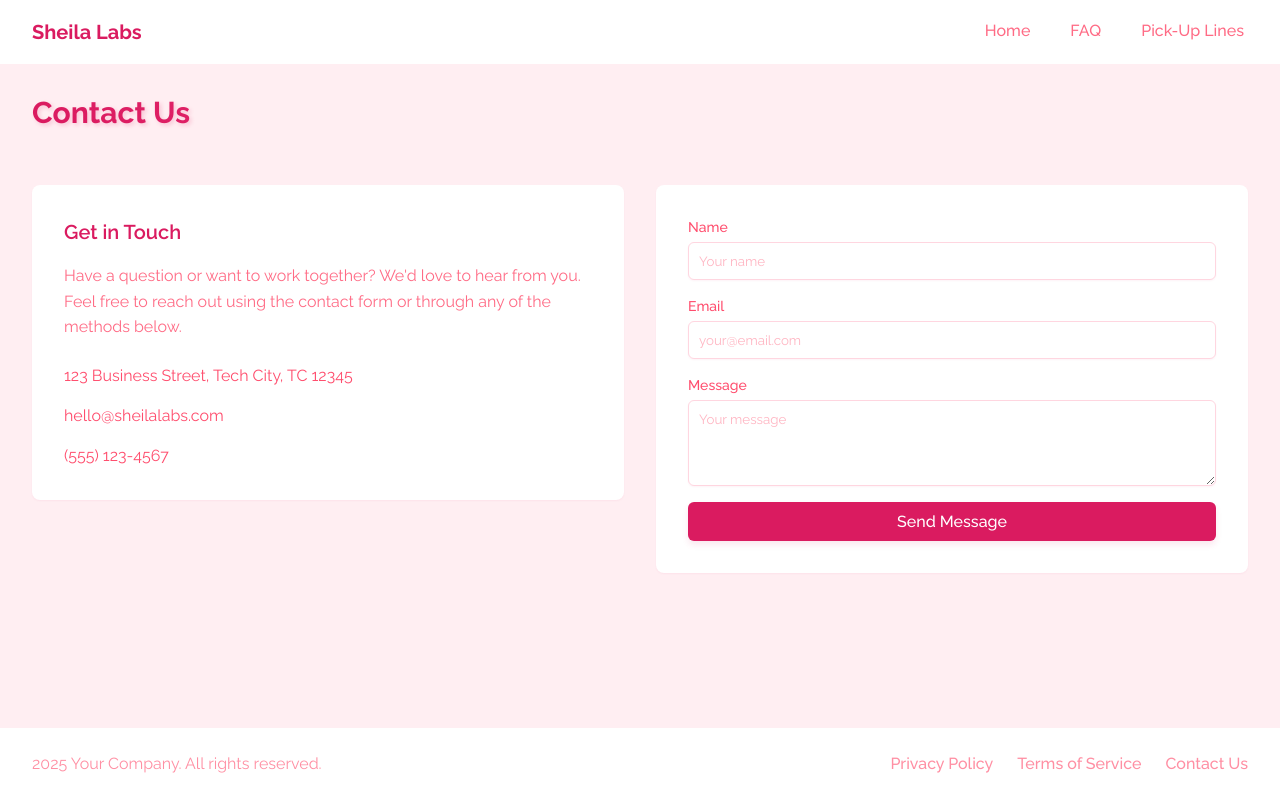
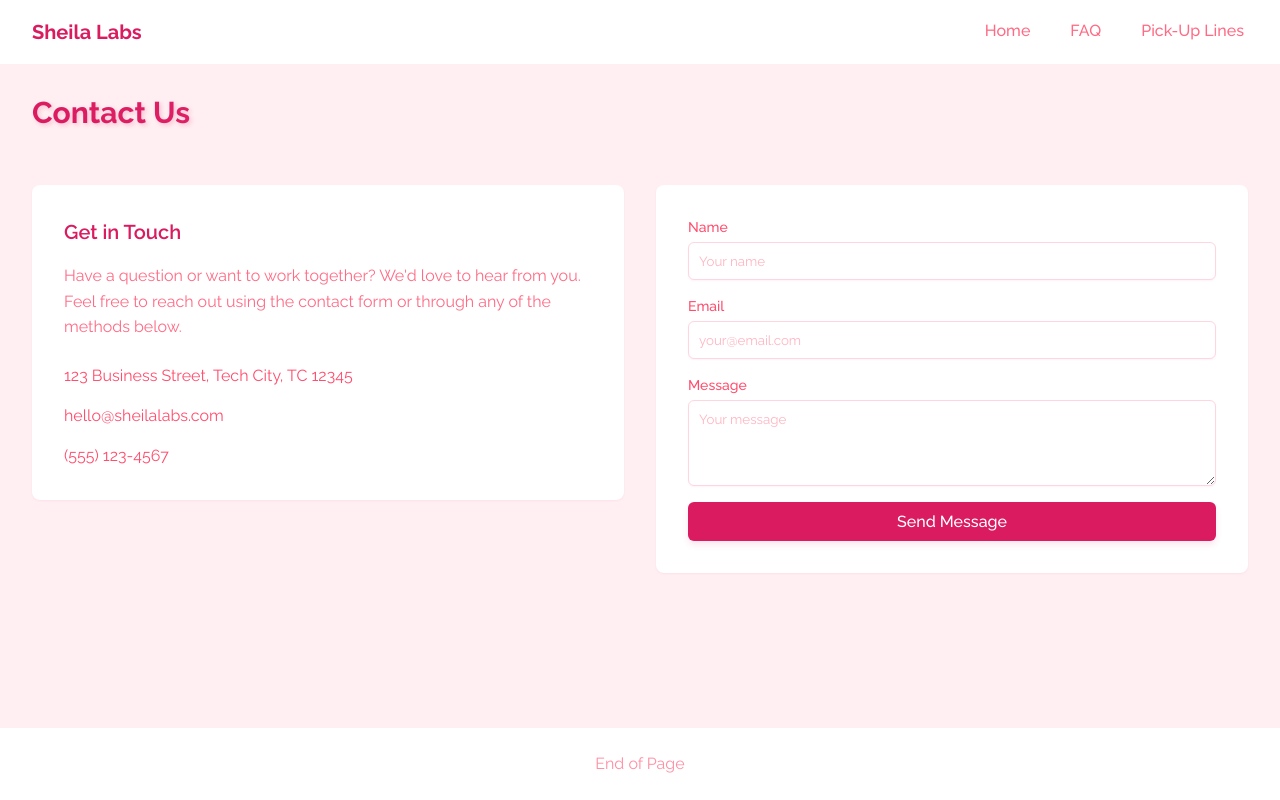
Before and after one commit to kirisuberu/iloveyou-sheila, a React (Vite) app: page /#/pickup-lines in a window 1280 px wide. Built offline with nearby package versions, Linux system fonts and the light colour scheme.

Commit message:
edited the footer by removing the default contents and adding - end of page

```diff
--- a/src/components/Footer.jsx
+++ b/src/components/Footer.jsx
@@ -6,55 +6,15 @@ const FooterContainer = styled.footer`
   box-shadow: ${props => props.theme.shadows.sm};
   margin-top: auto;
   width: 100%;
-`
-
-const Container = styled.div`
-  width: 100%;
-  padding: 1.5rem 2rem;
-`
-
-const FlexContainer = styled.div`
-  display: flex;
-  justify-content: space-between;
-  align-items: center;
-  flex-wrap: wrap;
-  gap: 1rem;
-`
-
-const Copyright = styled.div`
+  text-align: center;
+  padding: 1.5rem;
   color: ${props => props.theme.colors.gray[500]};
-`
-
-const LinkContainer = styled.div`
-  display: flex;
-  gap: 1.5rem;
-`
-
-const FooterLink = styled.a`
-  color: ${props => props.theme.colors.gray[500]};
-  text-decoration: none;
-  transition: color ${props => props.theme.transitions.default};
-
-  &:hover {
-    color: ${props => props.theme.colors.primary};
-  }
 `
 
 const Footer = () => {
   return (
     <FooterContainer>
-      <Container>
-        <FlexContainer>
-          <Copyright>
-            {new Date().getFullYear()} Your Company. All rights reserved.
-          </Copyright>
-          <LinkContainer>
-            <FooterLink href="#">Privacy Policy</FooterLink>
-            <FooterLink href="#">Terms of Service</FooterLink>
-            <FooterLink href="#">Contact Us</FooterLink>
-          </LinkContainer>
-        </FlexContainer>
-      </Container>
+      End of Page
     </FooterContainer>
   )
 }
--- a/src/pages/Home.jsx
+++ b/src/pages/Home.jsx
@@ -3,7 +3,7 @@ import styled from 'styled-components'
 
 const Container = styled.div`
   width: 100%;
-  max-width: 1200px;
+
   margin: 0 auto;
   padding: 2rem;
 `
@@ -14,13 +14,19 @@ const HighlightSection = styled.section`
   background: linear-gradient(135deg, ${props => props.theme.colors.primary}, ${props => props.theme.colors.secondary});
   border-radius: 1rem;
   margin-bottom: 4rem;
-  color: white;
+  color: ${props => props.theme.colors.white} !important;
+
+  h1, p {
+    color: ${props => props.theme.colors.white} !important;
+  }
 `
 
 const HighlightTitle = styled.h1`
   font-size: 3rem;
   font-weight: bold;
   margin-bottom: 1.5rem;
+  color: ${props => props.theme.colors.white} !important;
+  fill: ${props => props.theme.colors.white};
 
   @media (max-width: 768px) {
     font-size: 2rem;
@@ -32,6 +38,7 @@ const HighlightText = styled.p`
   max-width: 600px;
   margin: 0 auto;
   line-height: 1.6;
+  color: ${props => props.theme.colors.white} !important;
 
   @media (max-width: 768px) {
     font-size: 1rem;
```
